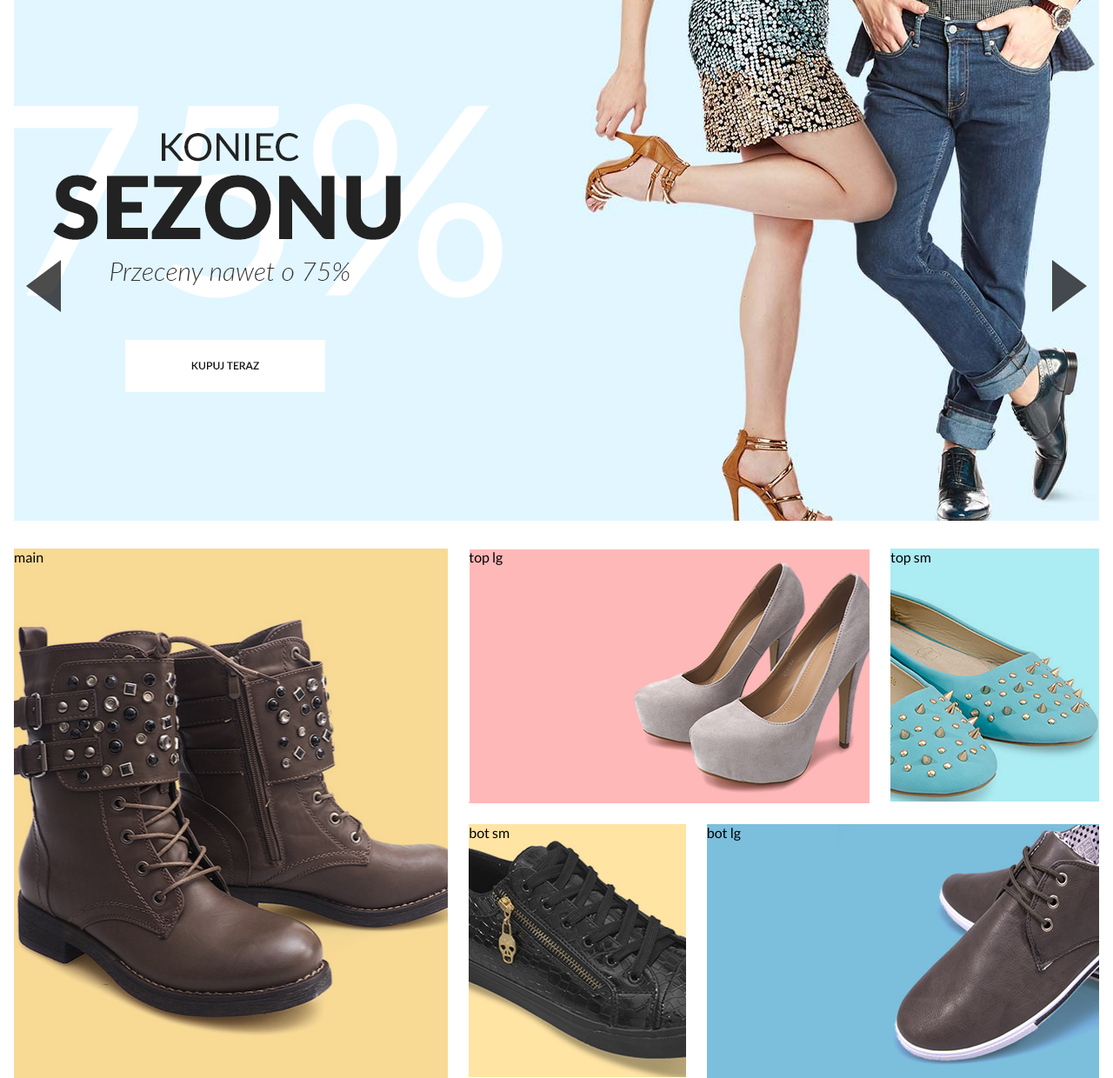
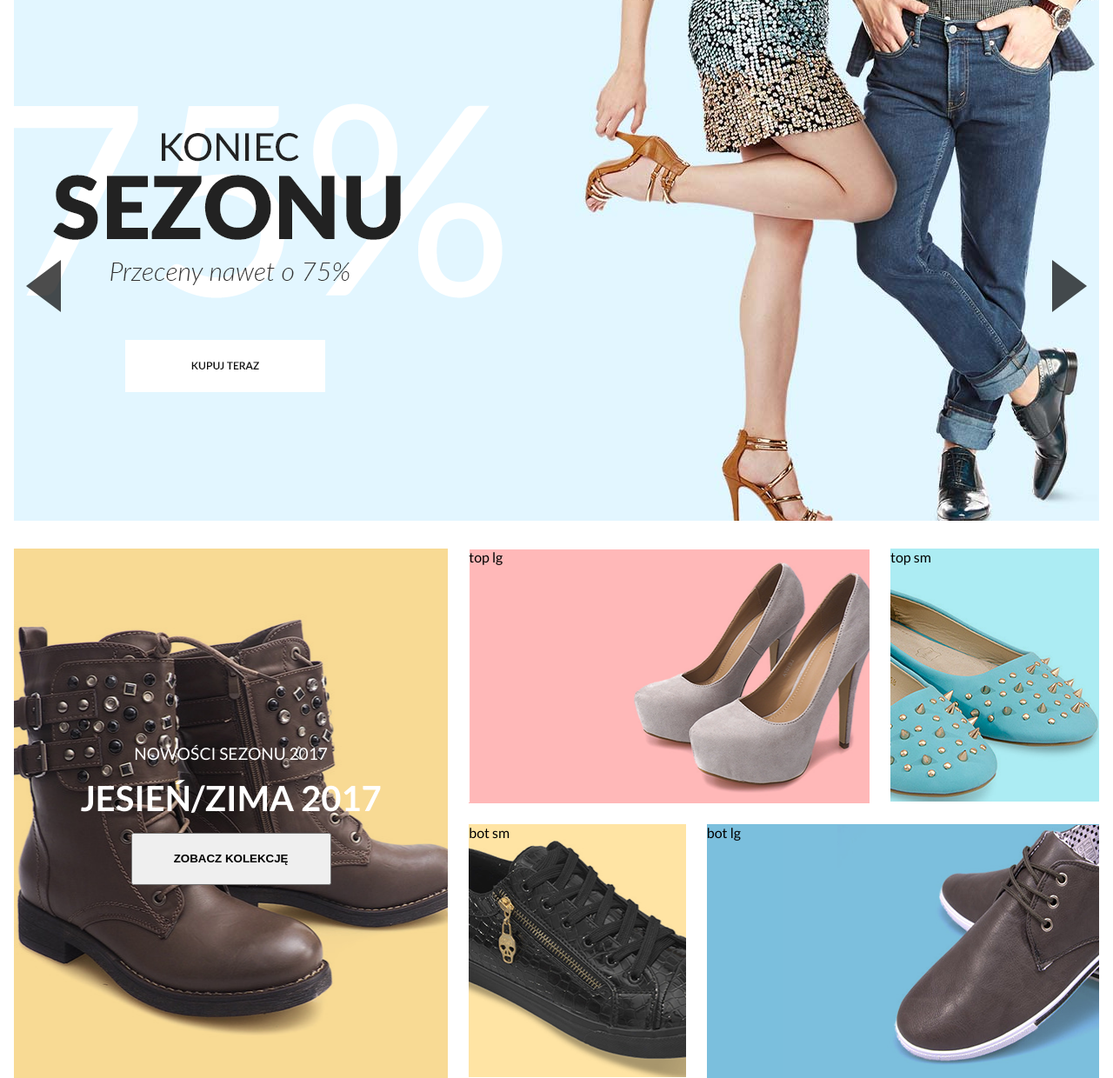
Before and after one commit to Rednaxela700/webcamp-gemre, a PHP site: page / in a window 1280 px wide. Shown: the part 229-1469 px from the top of the page at 87% size. Run offline with PHP 8.4, Linux system fonts and the light colour scheme.

Commit message:
hotspot main-img finished

```diff
--- a/new/css/hotspot.sass
+++ b/new/css/hotspot.sass
@@ -30,3 +30,25 @@
     &-sm
       grid-area: bot-sm
       background: url("../img/hotspot-right4.png") no-repeat
+  &-main-container
+    display: flex
+    flex-direction: column
+    align-items: center
+    justify-content: center
+    height: 100%
+    & > span
+      color: #fff
+      font-size: 1.2rem
+      text-transform: uppercase
+
+  &-header
+    font-size: 2.5rem
+    text-transform: uppercase
+    text-align: center
+    padding: 1rem
+
+    color: #fff
+  &-main-button
+    height: 60px
+    width: 230px
+    text-transform: uppercase
--- a/new/css/main.css
+++ b/new/css/main.css
@@ -260,5 +260,29 @@ body {
   grid-area: bot-sm;
   background: url("../img/hotspot-right4.png") no-repeat;
 }
+.hotspot-main-container {
+  display: flex;
+  flex-direction: column;
+  align-items: center;
+  justify-content: center;
+  height: 100%;
+}
+.hotspot-main-container > span {
+  color: #fff;
+  font-size: 1.2rem;
+  text-transform: uppercase;
+}
+.hotspot-header {
+  font-size: 2.5rem;
+  text-transform: uppercase;
+  text-align: center;
+  padding: 1rem;
+  color: #fff;
+}
+.hotspot-main-button {
+  height: 60px;
+  width: 230px;
+  text-transform: uppercase;
+}
 
 /*# sourceMappingURL=main.css.map */
--- a/new/index.html
+++ b/new/index.html
@@ -146,7 +146,11 @@
 </section>
 <section class="hotspot">
     <div class="hotspot-main">
-        main
+        <div class="hotspot-main-container">
+            <span>nowości sezonu 2017</span>
+            <h3 class="hotspot-header">jesień/zima 2017</h3>
+            <button class="hotspot-main-button"><strong>zobacz kolekcję</strong></button>
+        </div>
     </div>
     <div class="hotspot-top-lg">
         top lg
```
Also changed, not shown: 1 other file.
